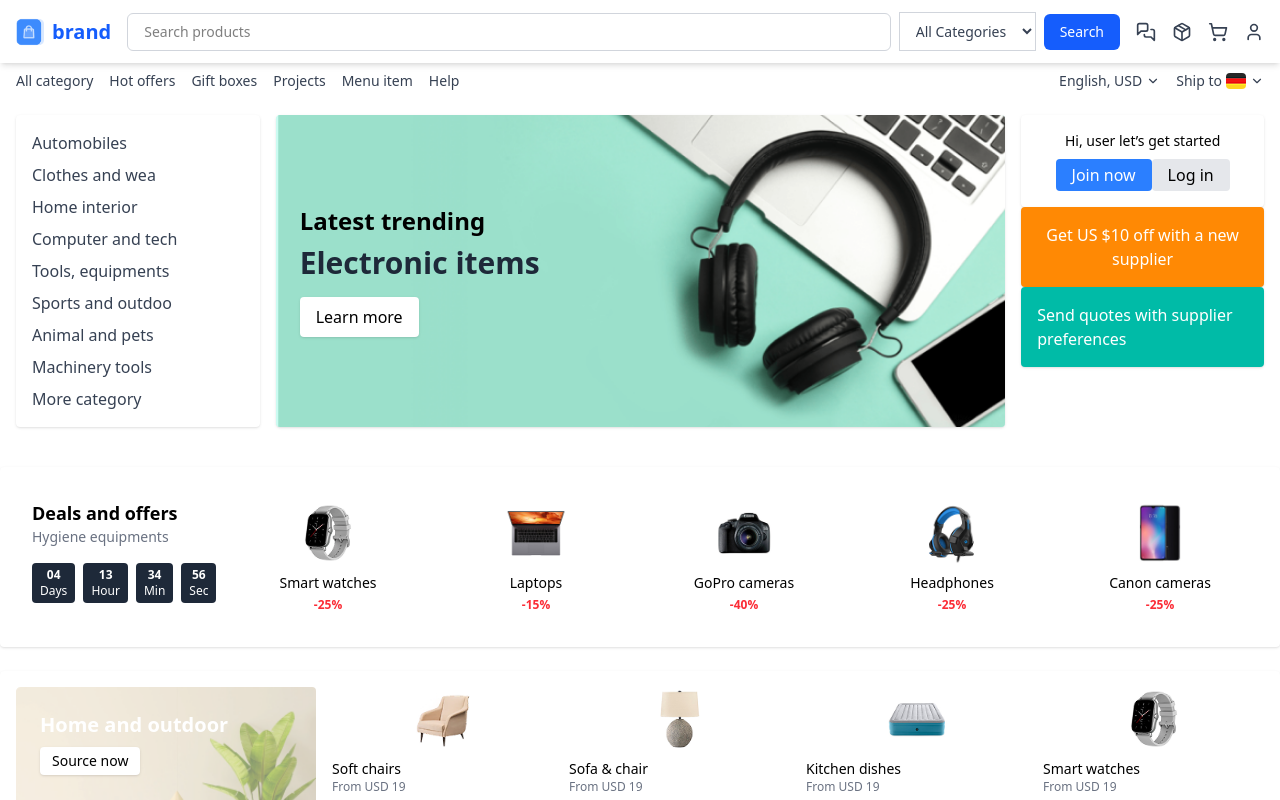
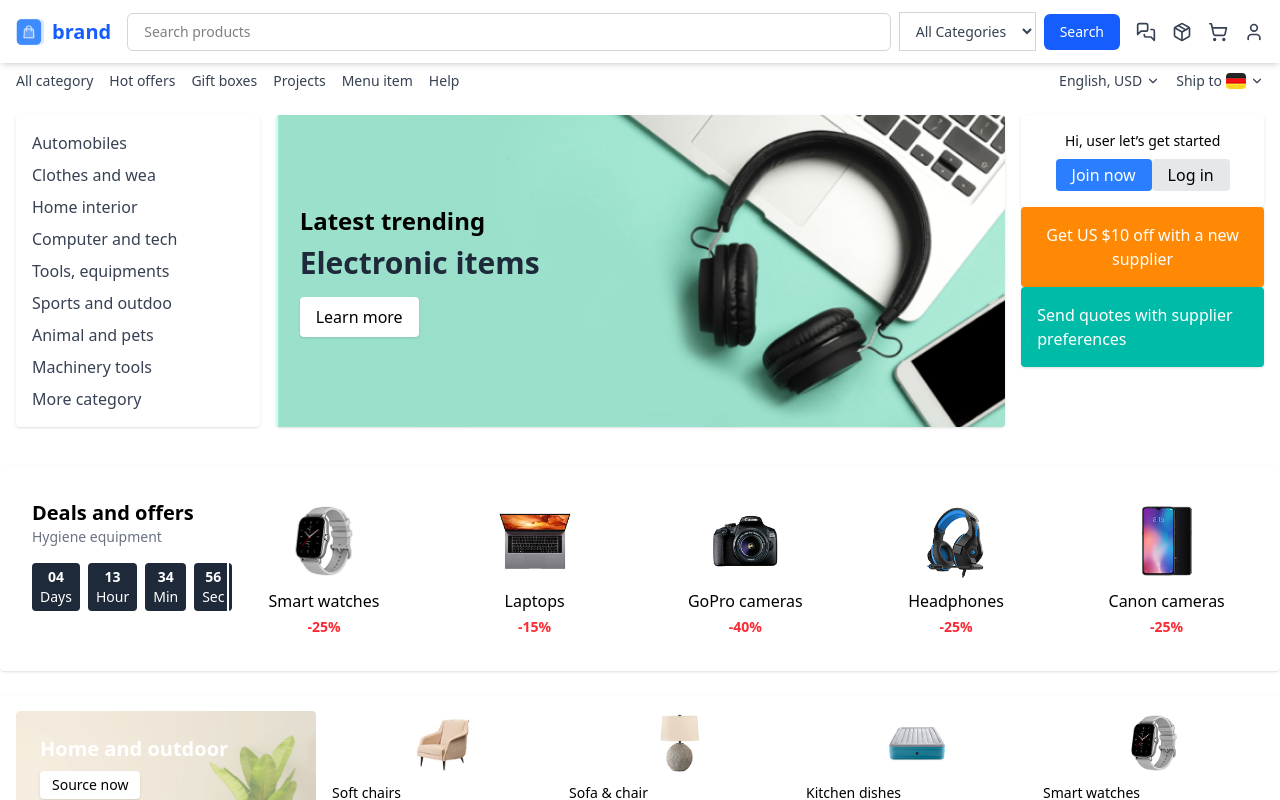
Before and after one commit to RahatBano58/E-commerce-Design, a Next.js app: page / in a window 1280 px wide. Shown: the top 800 px of the page. Built offline with nearby package versions, Linux system fonts and the light colour scheme.

Commit message:
Update DealsSection.js

```diff
--- a/src/app/components/DealsSection.js
+++ b/src/app/components/DealsSection.js
@@ -1,5 +1,6 @@
-"use client"
-export default function DealsSection(){
+'use client'
+
+export default function DealsSection() {
     const deals = [
         { name: "Smart watches", discount: "-25%", img: "/products/watch.png" },
         { name: "Laptops", discount: "-15%", img: "/products/laptop.png" },
@@ -7,30 +8,31 @@ export default function DealsSection(){
         { name: "Headphones", discount: "-25%", img: "/products/headphone.png" },
         { name: "Canon cameras", discount: "-25%", img: "/products/mobile.png" },
     ]
-    return(
-        <div className="bg-white rounded shadow grid md:grid-cols-6 overflow-hidden p-4 my-6">
-            <div className="col-span-1 p-4 ">
-                <h2  className="font-semibold text-lg">Deals and offers</h2>
-                <p className="text-sm text-gray-500 mb-4">Hygiene equipments</p>
-               <div  className="flex gap-2 text-center">
+
+    return (
+        <div className="bg-white rounded shadow grid grid-cols-1 md:grid-cols-6 gap-4 p-4 my-6">
+            {/* Deals Heading and Countdown */}
+            <div className="col-span-1 p-4">
+                <h2 className="font-semibold text-lg sm:text-xl">Deals and offers</h2>
+                <p className="text-sm text-gray-500 mb-4">Hygiene equipment</p>
+                <div className="flex gap-2 text-center">
                     {["04", "13", "34", "56"].map((val, idx) => (
-               <div key={idx} className="bg-gray-800 text-white px-2 py-1 rounded text-xs">
+                        <div key={idx} className="bg-gray-800 text-white px-2 py-1 rounded text-xs sm:text-sm">
                             <p className="font-bold">{val}</p>
                             <p>{["Days", "Hour", "Min", "Sec"][idx]}</p>
                         </div>
                     ))}
                 </div>
             </div>
-            {deals.map((item , index) =>(
+
+            {/* Deals Grid */}
+            {deals.map((item, index) => (
                 <div key={index} className="col-span-1 flex flex-col items-center justify-center p-4 border-2 border-white last:border-none">
-                    <img src={item.img} alt={item.name} className="h-16 mb-2"/>
-                    <p className="text-sm font-medium">{item.name}</p>
-                    <span className="text-red-500 text-xs font-bold mt-1">{item.discount}</span>
+                    <img src={item.img} alt={item.name} className="h-16 sm:h-20 mb-2 object-contain"/>
+                    <p className="text-sm sm:text-base font-medium">{item.name}</p>
+                    <span className="text-red-500 text-xs sm:text-sm font-bold mt-1">{item.discount}</span>
                 </div>
             ))}
-
-
-
         </div>
     )
 }
```
Lines whose indentation alone changed are shown as unchanged.
